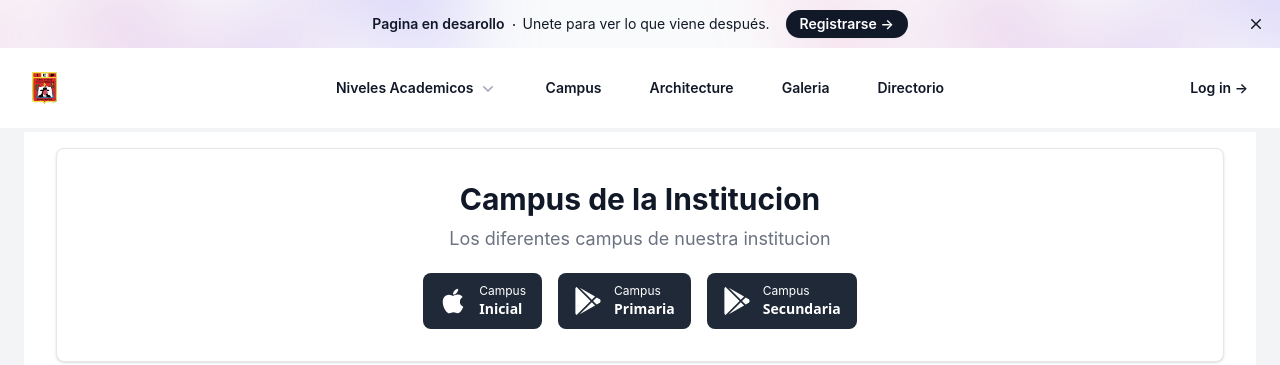
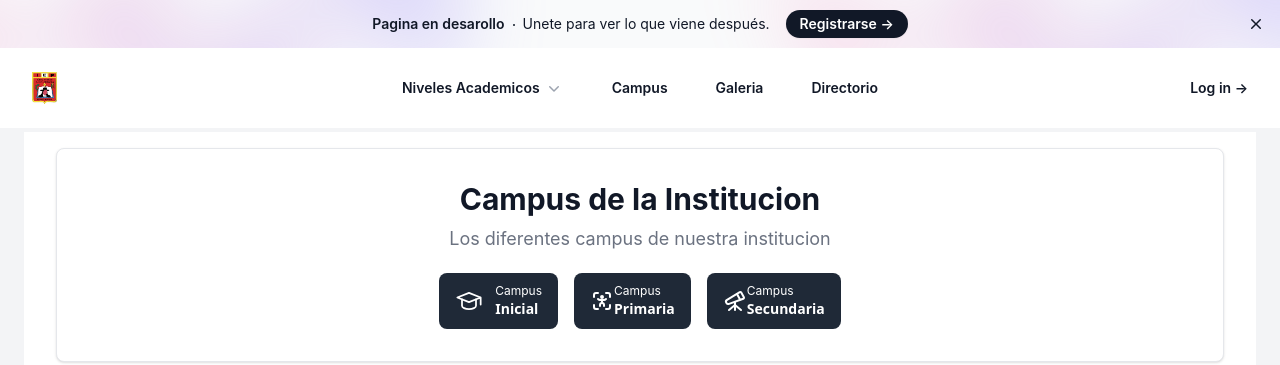
Before and after one commit to Miguelpdev/tupac-amaru-ii, a React (Create React App) app: page /campus in a window 1280 px wide. Shown: the top 365 px of the page. Built offline with nearby package versions, Linux system fonts and the light colour scheme; a web font is replaced by a local one.

Commit message:
add link to iconSection

```diff
--- a/src/components/Campus.js
+++ b/src/components/Campus.js
@@ -1,4 +1,5 @@
 import { Link } from "react-router-dom";
+
 const features = [
   { name: "Origin", description: "Designed by Good Goods, Inc." },
   {
@@ -20,86 +21,97 @@ export default function Campus() {
   return (
     <div className="bg-white">
       <div className="mx-auto max-w-2xl px-4 py-4 sm:px-6 sm:py-4 lg:max-w-7xl lg:px-8">
-        <div class="w-full p-4 text-center bg-white border border-gray-200 rounded-lg shadow sm:p-8 dark:bg-gray-800 dark:border-gray-700">
-          <h5 class="mb-2 text-3xl font-bold text-gray-900 dark:text-white">
+        <div className="w-full p-4 text-center bg-white border border-gray-200 rounded-lg shadow sm:p-8 dark:bg-gray-800 dark:border-gray-700">
+          <h5 className="mb-2 text-3xl font-bold text-gray-900 dark:text-white">
             Campus de la Institucion
           </h5>
-          <p class="mb-5 text-base text-gray-500 sm:text-lg dark:text-gray-400">
+          <p className="mb-5 text-base text-gray-500 sm:text-lg dark:text-gray-400">
             Los diferentes campus de nuestra institucion
           </p>
-          <div class="items-center justify-center space-y-4 sm:flex sm:space-y-0 sm:space-x-4 rtl:space-x-reverse">
+          <div className="items-center justify-center space-y-4 sm:flex sm:space-y-0 sm:space-x-4 rtl:space-x-reverse">
             <Link
               href="#"
-              class="w-full sm:w-auto bg-gray-800 hover:bg-gray-700 focus:ring-4 focus:outline-none focus:ring-gray-300 text-white rounded-lg inline-flex items-center justify-center px-4 py-2.5 dark:bg-gray-700 dark:hover:bg-gray-600 dark:focus:ring-gray-700"
+              className="w-full sm:w-auto bg-gray-800 hover:bg-gray-700 focus:ring-4 focus:outline-none focus:ring-gray-300 text-white rounded-lg inline-flex items-center justify-center px-4 py-2.5 dark:bg-gray-700 dark:hover:bg-gray-600 dark:focus:ring-gray-700"
             >
               <svg
-                class="me-3 w-7 h-7"
-                aria-hidden="true"
-                focusable="false"
-                data-prefix="fab"
-                data-icon="apple"
-                role="img"
                 xmlns="http://www.w3.org/2000/svg"
-                viewBox="0 0 384 512"
+                className="me-3 w-7 h-7"
+                viewBox="0 0 24 24"
+                strokeWidth="1.5"
+                stroke="#ffffff"
+                fill="none"
+                strokeLinecap="round"
+                strokeLinejoin="round"
               >
-                <path
-                  fill="currentColor"
-                  d="M318.7 268.7c-.2-36.7 16.4-64.4 50-84.8-18.8-26.9-47.2-41.7-84.7-44.6-35.5-2.8-74.3 20.7-88.5 20.7-15 0-49.4-19.7-76.4-19.7C63.3 141.2 4 184.8 4 273.5q0 39.3 14.4 81.2c12.8 36.7 59 126.7 107.2 125.2 25.2-.6 43-17.9 75.8-17.9 31.8 0 48.3 17.9 76.4 17.9 48.6-.7 90.4-82.5 102.6-119.3-65.2-30.7-61.7-90-61.7-91.9zm-56.6-164.2c27.3-32.4 24.8-61.9 24-72.5-24.1 1.4-52 16.4-67.9 34.9-17.5 19.8-27.8 44.3-25.6 71.9 26.1 2 49.9-11.4 69.5-34.3z"
-                ></path>
+                <path stroke="none" d="M0 0h24v24H0z" fill="none" />
+                <path d="M22 9l-10 -4l-10 4l10 4l10 -4v6" />
+                <path d="M6 10.6v5.4a6 3 0 0 0 12 0v-5.4" />
               </svg>
-              <div class="text-left rtl:text-right">
-                <div class="mb-1 text-xs">Campus</div>
-                <div class="-mt-1 font-sans text-sm font-semibold">Inicial</div>
+              <div className="text-left rtl:text-right">
+                <div className="mb-1 text-xs">Campus</div>
+                <div className="-mt-1 font-sans text-sm font-semibold">
+                  Inicial
+                </div>
               </div>
             </Link>
             <Link
               href="#"
-              class="w-full sm:w-auto bg-gray-800 hover:bg-gray-700 focus:ring-4 focus:outline-none focus:ring-gray-300 text-white rounded-lg inline-flex items-center justify-center px-4 py-2.5 dark:bg-gray-700 dark:hover:bg-gray-600 dark:focus:ring-gray-700"
+              className="w-full sm:w-auto bg-gray-800 hover:bg-gray-700 focus:ring-4 focus:outline-none focus:ring-gray-300 text-white rounded-lg inline-flex items-center justify-center px-4 py-2.5 dark:bg-gray-700 dark:hover:bg-gray-600 dark:focus:ring-gray-700"
             >
               <svg
-                class="me-3 w-7 h-7"
-                aria-hidden="true"
-                focusable="false"
-                data-prefix="fab"
-                data-icon="google-play"
-                role="img"
                 xmlns="http://www.w3.org/2000/svg"
-                viewBox="0 0 512 512"
+                width="24"
+                height="24"
+                viewBox="0 0 24 24"
+                fill="none"
+                stroke="currentColor"
+                strokeWidth="2"
+                strokeLinecap="round"
+                strokeLinejoin="round"
+                className="icon icon-tabler icons-tabler-outline icon-tabler-body-scan"
               >
-                <path
-                  fill="currentColor"
-                  d="M325.3 234.3L104.6 13l280.8 161.2-60.1 60.1zM47 0C34 6.8 25.3 19.2 25.3 35.3v441.3c0 16.1 8.7 28.5 21.7 35.3l256.6-256L47 0zm425.2 225.6l-58.9-34.1-65.7 64.5 65.7 64.5 60.1-34.1c18-14.3 18-46.5-1.2-60.8zM104.6 499l280.8-161.2-60.1-60.1L104.6 499z"
-                ></path>
+                <path stroke="none" d="M0 0h24v24H0z" fill="none" />
+                <path d="M4 8v-2a2 2 0 0 1 2 -2h2" />
+                <path d="M4 16v2a2 2 0 0 0 2 2h2" />
+                <path d="M16 4h2a2 2 0 0 1 2 2v2" />
+                <path d="M16 20h2a2 2 0 0 0 2 -2v-2" />
+                <path d="M12 8m-1 0a1 1 0 1 0 2 0a1 1 0 1 0 -2 0" />
+                <path d="M10 17v-1a2 2 0 1 1 4 0v1" />
+                <path d="M8 10c.666 .666 1.334 1 2 1h4c.666 0 1.334 -.334 2 -1" />
+                <path d="M12 11v3" />
               </svg>
-              <div class="text-left rtl:text-right">
-                <div class="mb-1 text-xs">Campus</div>
-                <div class="-mt-1 font-sans text-sm font-semibold">
+              <div className="text-left rtl:text-right">
+                <div className="mb-1 text-xs">Campus</div>
+                <div className="-mt-1 font-sans text-sm font-semibold">
                   Primaria
                 </div>
               </div>
             </Link>
             <Link
               href="#"
-              class="w-full sm:w-auto bg-gray-800 hover:bg-gray-700 focus:ring-4 focus:outline-none focus:ring-gray-300 text-white rounded-lg inline-flex items-center justify-center px-4 py-2.5 dark:bg-gray-700 dark:hover:bg-gray-600 dark:focus:ring-gray-700"
+              className="w-full sm:w-auto bg-gray-800 hover:bg-gray-700 focus:ring-4 focus:outline-none focus:ring-gray-300 text-white rounded-lg inline-flex items-center justify-center px-4 py-2.5 dark:bg-gray-700 dark:hover:bg-gray-600 dark:focus:ring-gray-700"
             >
               <svg
-                class="me-3 w-7 h-7"
-                aria-hidden="true"
-                focusable="false"
-                data-prefix="fab"
-                data-icon="google-play"
-                role="img"
                 xmlns="http://www.w3.org/2000/svg"
-                viewBox="0 0 512 512"
+                width="24"
+                height="24"
+                viewBox="0 0 24 24"
+                fill="none"
+                stroke="currentColor"
+                strokeWidth="2"
+                strokeLinecap="round"
+                strokeLinejoin="round"
+                className="icon icon-tabler icons-tabler-outline icon-tabler-telescope"
               >
-                <path
-                  fill="currentColor"
-                  d="M325.3 234.3L104.6 13l280.8 161.2-60.1 60.1zM47 0C34 6.8 25.3 19.2 25.3 35.3v441.3c0 16.1 8.7 28.5 21.7 35.3l256.6-256L47 0zm425.2 225.6l-58.9-34.1-65.7 64.5 65.7 64.5 60.1-34.1c18-14.3 18-46.5-1.2-60.8zM104.6 499l280.8-161.2-60.1-60.1L104.6 499z"
-                ></path>
+                <path stroke="none" d="M0 0h24v24H0z" fill="none" />
+                <path d="M6 21l6 -5l6 5" />
+                <path d="M12 13v8" />
+                <path d="M3.294 13.678l.166 .281c.52 .88 1.624 1.265 2.605 .91l14.242 -5.165a1.023 1.023 0 0 0 .565 -1.456l-2.62 -4.705a1.087 1.087 0 0 0 -1.447 -.42l-.056 .032l-12.694 7.618c-1.02 .613 -1.357 1.897 -.76 2.905z" />
+                <path d="M14 5l3 5.5" />
               </svg>
-              <div class="text-left rtl:text-right">
-                <div class="mb-1 text-xs">Campus</div>
-                <div class="-mt-1 font-sans text-sm font-semibold">
+              <div className="text-left rtl:text-right">
+                <div className="mb-1 text-xs">Campus</div>
+                <div className="-mt-1 font-sans text-sm font-semibold">
                   Secundaria
                 </div>
               </div>
--- a/src/components/Header.js
+++ b/src/components/Header.js
@@ -124,16 +124,10 @@ export default function Example() {
           </Popover>
 
           <Link
-            to="https://www.facebook.com/Huascahura.Tupac.Amaru.II/?locale=es_LA"
+            to="/campus"
             className="text-sm font-semibold leading-6 text-gray-900"
           >
             Campus
-          </Link>
-          <Link
-            to="/campus"
-            className="text-sm font-semibold leading-6 text-gray-900"
-          >
-            Architecture
           </Link>
           <Link
             to="/gallery"
--- a/src/components/IconSection.js
+++ b/src/components/IconSection.js
@@ -1,49 +1,41 @@
 import React from "react";
+import { Link } from "react-router-dom";
 
 const IconSection = () => {
   const icons = [
     {
-      src: `${process.env.PUBLIC_URL}/images/trabaja.png`,
-      alt: "Trabaja con Nosotros",
-      text: "TRABAJA CON NOSOTROS",
-    },
-    {
       src: `${process.env.PUBLIC_URL}/images/infraestructura.png`,
       alt: "Infraestructura",
       text: "INFRAESTRUCTURA",
+      link: "/campus",
     },
     {
       src: `${process.env.PUBLIC_URL}/images/school.png`,
-      alt: "Ex Alumnos",
-      text: "EX ALUMNOS",
+      alt: "Directorio",
+      text: "Directorio",
+      link: "/directory",
     },
     {
       src: `${process.env.PUBLIC_URL}/images/ber.png`,
-      alt: "BER",
-      text: "B.E.R",
-    },
-    {
-      src: `${process.env.PUBLIC_URL}/images/trabaja.png`,
-      alt: "Menú del Mes",
-      text: "MENÚ DEL MES",
-    },
-    {
-      src: `${process.env.PUBLIC_URL}/images/libro.png`,
-      alt: "Libro de Reclamaciones",
-      text: "LIBRO DE RECLAMACIONES",
+      alt: "gallery",
+      text: "Galeria",
+      link: "/gallery",
     },
   ];
 
   return (
-    <section className="bg-blue-900 py-10">
-      <div className="container mx-auto grid grid-cols-1 md:grid-cols-3 lg:grid-cols-6 gap-6 text-white text-center">
+    <section className="bg-blue-900 py-10 flex justify-center items-center">
+      <div className="w-full max-w-screen-lg grid grid-cols-1 md:grid-cols-3 gap-6 text-white text-center">
         {icons.map((icon, index) => (
           <div key={index} className="flex flex-col items-center">
             <img src={icon.src} alt={icon.alt} className="h-12 mb-2" />
             <span className="text-lg font-semibold">{icon.text}</span>
-            <button className="mt-2 p-2 bg-blue-700 rounded-full hover:bg-blue-600">
+            <Link
+              to={icon.link}
+              className="mt-2 p-2 bg-blue-700 rounded-full hover:bg-blue-600"
+            >
               →
-            </button>
+            </Link>
           </div>
         ))}
       </div>
```
Also changed, not shown: src/components/Footer.js (+14 -14 lines), src/images/alumno.png (added).
